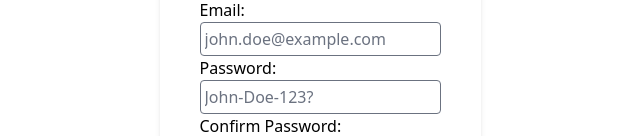
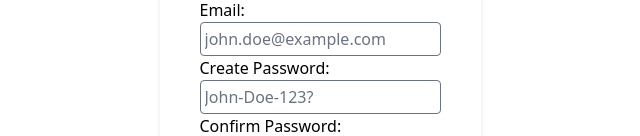
Before and after one commit to ajthomas1299/hours-tracker-app, a Next.js app: page /signUp in a window 1280 px wide. Shown: the part 406-542 px from the top of the page, without its empty margins (320-960 px from the left). Built offline with nearby package versions, Linux system fonts and the light colour scheme.

Commit message:
changed password naming

```diff
--- a/src/components/webPages/account/SignUp.tsx
+++ b/src/components/webPages/account/SignUp.tsx
@@ -7,7 +7,7 @@ const Login = () => {
     <div className="grid place-items-center h-screen">
       <div className="flex justify-center flex-col items-center bg-white p-10 rounded-lg shadow-md">
         <h1>Hello you there does it work</h1>
-        <form>
+        <form autoComplete="on">
           <legend>Sign Up</legend>
           {
             SignUpForm.map( item => (
@@ -15,31 +15,20 @@ const Login = () => {
                 key={item.id}
                 className="flex flex-col"
               >
-                <label htmlFor={item.nameId}>{item.nameTitle}:</label>
-                <input type={item.type} name={item.nameId} id={item.nameId} placeholder={item.placeholder} />
+                <label
+                  htmlFor={item.nameId}
+                >
+                  {item.nameTitle}:
+                </label>
+                <input
+                  type={item.type}
+                  name={item.nameId}
+                  id={item.nameId}
+                  placeholder={item.placeholder}
+                />
               </section>
             ))
-          }
-          {/* <section className="flex flex-col">
-            <label htmlFor="firstname">Firstname:</label>
-            <input type="text" name="firstname" id="firstname" className="form-input px-1 py-1 rounded border" placeholder="John" />
-          </section>
-          <section className="flex flex-col">
-            <label htmlFor="lastname">Lastname:</label>
-            <input type="text" name="lastname" id="lastname" className="form-input px-1 py-1 rounded border" placeholder="Doe" />
-          </section>
-          <section className="flex flex-col">
-            <label htmlFor="email">Email:</label>
-            <input type="email" name="email" id="email" className="form-input px-1 py-1 rounded border" placeholder="john.doe@example.com" />
-          </section>
-          <section className="flex flex-col">
-            <label htmlFor="password">Password:</label>
-            <input type="password" name="password" id="password" className="form-input px-1 py-1 rounded border" placeholder="Enter Password" />
-          </section>
-          <section className="flex flex-col">
-            <label htmlFor="password2">Confirm Password:</label>
-            <input type="password" name="password2" id="password2" className="form-input px-1 py-1 rounded border" placeholder="Confirm Password" />
-          </section> */}
+            }
           <button className="bg-blue-500 hover:bg-blue-700 text-white font-bold py-2 px-4 rounded">
             Button
           </button>
--- a/src/data/account/signUpForm.ts
+++ b/src/data/account/signUpForm.ts
@@ -31,16 +31,16 @@ export const SignUpForm: ISignUpForm[] = [
   },
   {
     id: 4,
-    nameId: "password",
-    nameTitle: "Password",
-    type: "password",
+    nameId: "new-password",
+    nameTitle: "Create Password",
+    type: "new-password",
     placeholder: "John-Doe-123?"
   },
   {
     id: 5,
-    nameId: "password2",
+    nameId: "current-password",
     nameTitle: "Confirm Password",
-    type: "password",
+    type: "current-password",
     placeholder: "John-Doe-123?"
   },
 ]
```
